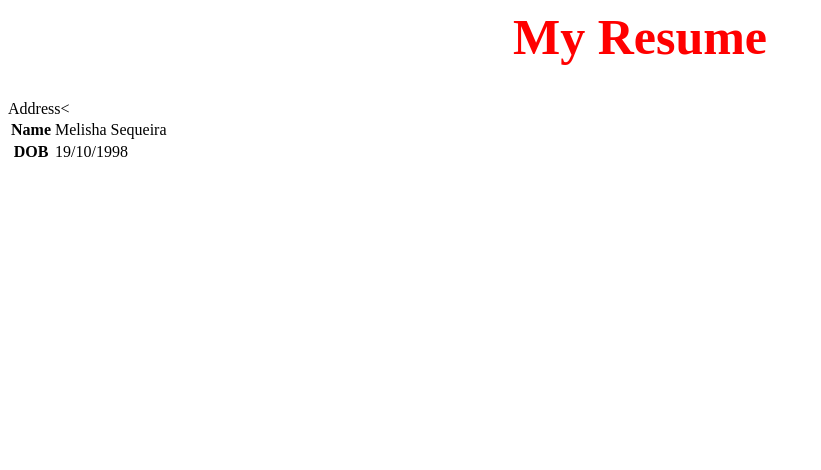
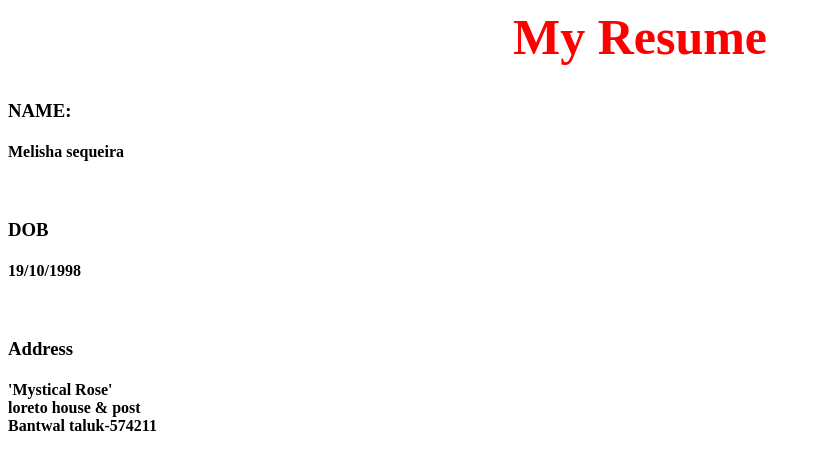
Before and after one commit to melisha19/mel19, a plain HTML site: page index.html in a window 1280 px wide. Shown: the whole page, without its empty margins (0-821 px from the left). Drawn offline with Linux system fonts and the light colour scheme.

Commit message:
Update index.html

```diff
--- a/index.html
+++ b/index.html
@@ -9,11 +9,12 @@
 	 </style>
 <body>
      <h1>My Resume</h1>
-	 <table><tr><th>Name</th>
-	<td>Melisha Sequeira</td></tr>
-	<tr><th>DOB</th>
-	<td>19/10/1998</td></tr>
-	<tr>Address<
+	<h3>NAME:</h3>
+	<h4>Melisha sequeira</h4><br>
+	<h3>DOB</h3>
+	<h4>19/10/1998</h4><br>
+	<h3>Address</h3>
+	<h4>'Mystical Rose'<br>loreto house & post<br>Bantwal taluk-574211<br>
 
 
 
```
